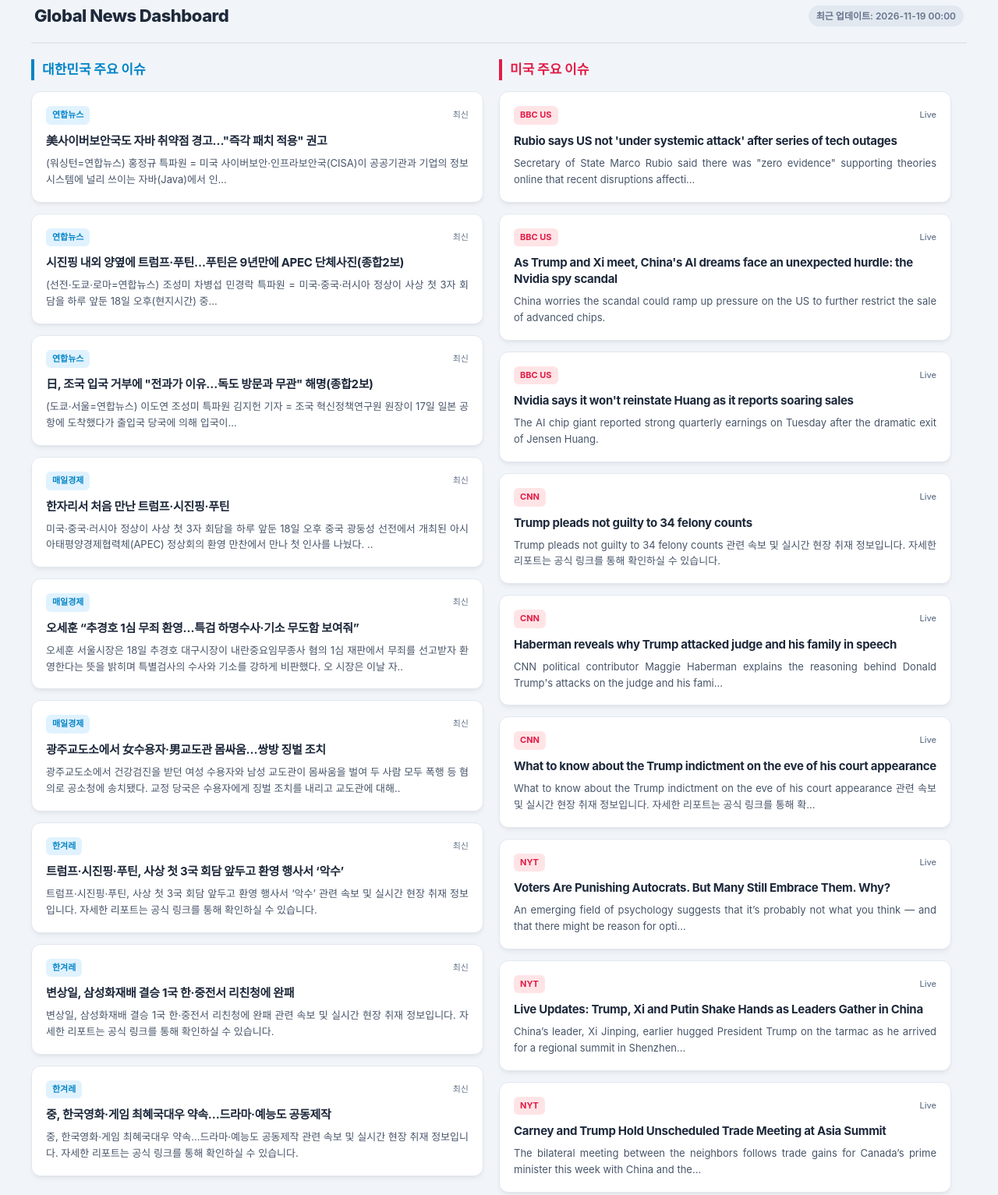
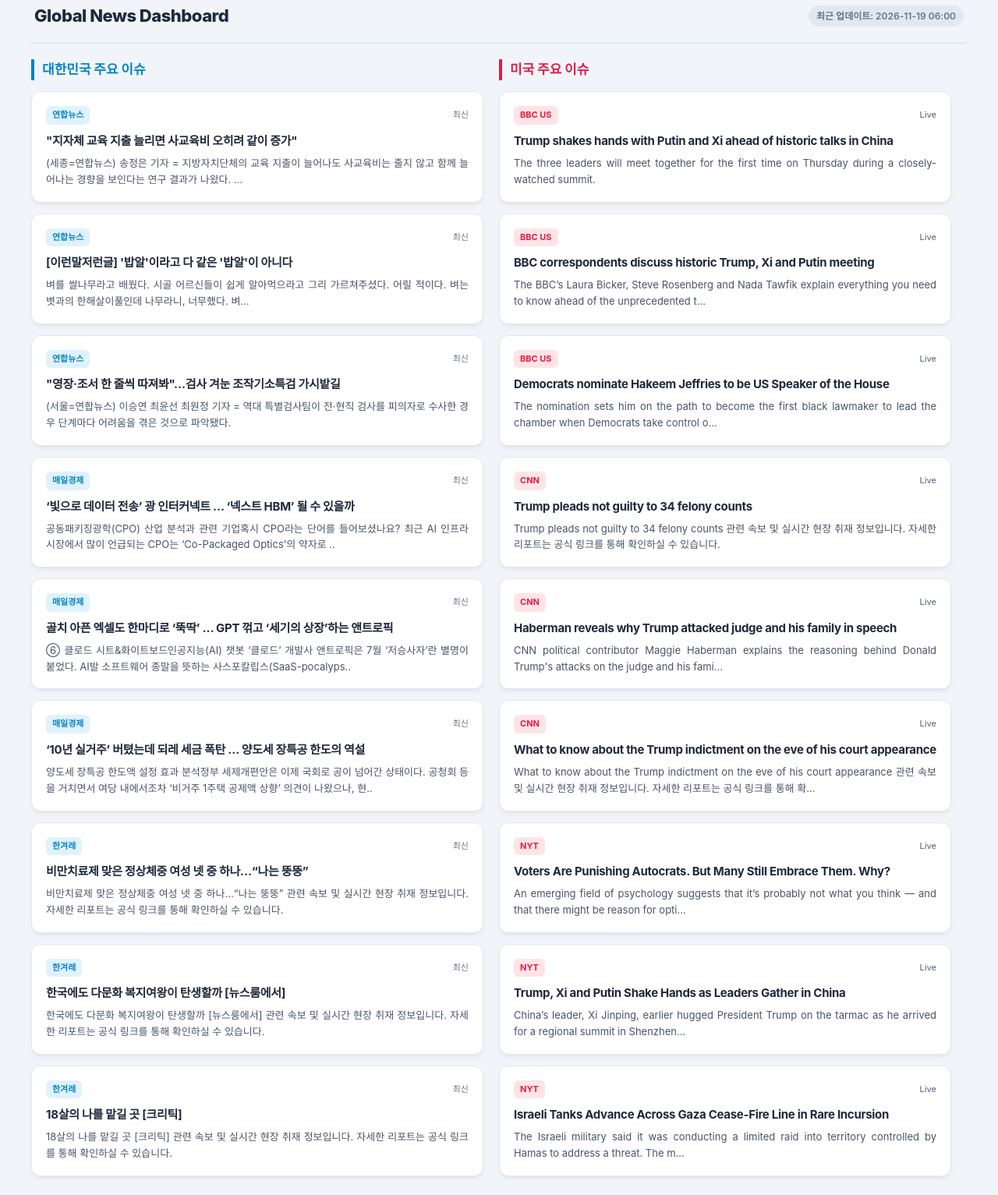
Before and after one commit to ceptall/coupang1, a plain HTML site: page indexnews.html in a window 1280 px wide. Shown: the part 15-1548 px from the top of the page at 78% size. Drawn offline with Linux system fonts and the light colour scheme.

Commit message:
Automated news update via n8n

```diff
--- a/indexnews.html
+++ b/indexnews.html
@@ -75,7 +75,7 @@
 <div class="dashboard-container">
     <div class="header">
         <h1>Global News Dashboard</h1>
-        <div class="update-time">최근 업데이트: <span id="sync-time">2026-11-19 00:00</span></div>
+        <div class="update-time">최근 업데이트: <span id="sync-time">2026-11-19 06:00</span></div>
     </div>
     <div class="grid-container">
         <div class="grid-row">
@@ -87,8 +87,8 @@
             <span class="news-source kr-tag">연합뉴스</span>
             <span class="news-time">최신</span>
         </div>
-        <a href="https://www.yna.co.kr/view/AKR20261118190300071" target="_blank" class="news-title">美사이버보안국도 자바 취약점 경고…"즉각 패치 적용" 권고</a>
-        <p class="news-desc">(워싱턴=연합뉴스) 홍정규 특파원 = 미국 사이버보안·인프라보안국(CISA)이 공공기관과 기업의 정보시스템에 널리 쓰이는 자바(Java)에서 인...</p>
+        <a href="https://www.yna.co.kr/view/AKR20261118150400002" target="_blank" class="news-title">"지자체 교육 지출 늘리면 사교육비 오히려 같이 증가"</a>
+        <p class="news-desc">(세종=연합뉴스) 송정은 기자 = 지방자치단체의 교육 지출이 늘어나도 사교육비는 줄지 않고 함께 늘어나는 경향을 보인다는 연구 결과가 나왔다. ...</p>
     </div>
 
     <div class="news-card">
@@ -96,8 +96,8 @@
             <span class="news-source kr-tag">연합뉴스</span>
             <span class="news-time">최신</span>
         </div>
-        <a href="https://www.yna.co.kr/view/AKR20261118185652089" target="_blank" class="news-title">시진핑 내외 양옆에 트럼프·푸틴…푸틴은 9년만에 APEC 단체사진(종합2보)</a>
-        <p class="news-desc">(선전·도쿄·로마=연합뉴스) 조성미 차병섭 민경락 특파원 = 미국·중국·러시아 정상이 사상 첫 3자 회담을 하루 앞둔 18일 오후(현지시간) 중...</p>
+        <a href="https://www.yna.co.kr/view/AKR20261118157500546" target="_blank" class="news-title">[이런말저런글] '밥알'이라고 다 같은 '밥알'이 아니다</a>
+        <p class="news-desc">벼를 쌀나무라고 배웠다. 시골 어르신들이 쉽게 알아먹으라고 그리 가르쳐주셨다. 어릴 적이다. 벼는 볏과의 한해살이풀인데 나무라니, 너무했다. 벼...</p>
     </div>
 
     <div class="news-card">
@@ -105,8 +105,8 @@
             <span class="news-source kr-tag">연합뉴스</span>
             <span class="news-time">최신</span>
         </div>
-        <a href="https://www.yna.co.kr/view/AKR20261118099352073" target="_blank" class="news-title">日, 조국 입국 거부에 "전과가 이유…독도 방문과 무관" 해명(종합2보)</a>
-        <p class="news-desc">(도쿄·서울=연합뉴스) 이도연 조성미 특파원 김지헌 기자 = 조국 혁신정책연구원 원장이 17일 일본 공항에 도착했다가 출입국 당국에 의해 입국이...</p>
+        <a href="https://www.yna.co.kr/view/AKR20261118163300004" target="_blank" class="news-title">"영장·조서 한 줄씩 따져봐"…검사 겨눈 조작기소특검 가시밭길</a>
+        <p class="news-desc">(서울=연합뉴스) 이승연 최윤선 최원정 기자 = 역대 특별검사팀이 전·현직 검사를 피의자로 수사한 경우 단계마다 어려움을 겪은 것으로 파악됐다.</p>
     </div>
 
     <div class="news-card">
@@ -114,8 +114,8 @@
             <span class="news-source kr-tag">매일경제</span>
             <span class="news-time">최신</span>
         </div>
-        <a href="https://www.mk.co.kr/news/world/12213019" target="_blank" class="news-title">한자리서 처음 만난 트럼프·시진핑·푸틴</a>
-        <p class="news-desc">미국·중국·러시아 정상이 사상 첫 3자 회담을 하루 앞둔 18일 오후 중국 광둥성 선전에서 개최된 아시아태평양경제협력체(APEC) 정상회의 환영 만찬에서 만나 첫 인사를 나눴다. ..</p>
+        <a href="https://www.mk.co.kr/news/business/12212686" target="_blank" class="news-title">‘빛으로 데이터 전송’ 광 인터커넥트 … ‘넥스트 HBM’ 될 수 있을까</a>
+        <p class="news-desc">공동패키징광학(CPO) 산업 분석과 관련 기업혹시 CPO라는 단어를 들어보셨나요? 최근 AI 인프라 시장에서 많이 언급되는 CPO는 ‘Co-Packaged Optics’의 약자로 ..</p>
     </div>
 
     <div class="news-card">
@@ -123,8 +123,8 @@
             <span class="news-source kr-tag">매일경제</span>
             <span class="news-time">최신</span>
         </div>
-        <a href="https://www.mk.co.kr/news/politics/12213014" target="_blank" class="news-title">오세훈 “추경호 1심 무죄 환영…특검 하명수사·기소 무도함 보여줘”</a>
-        <p class="news-desc">오세훈 서울시장은 18일 추경호 대구시장이 내란중요임무종사 혐의 1심 재판에서 무죄를 선고받자 환영한다는 뜻을 밝히며 특별검사의 수사와 기소를 강하게 비판했다. 오 시장은 이날 자..</p>
+        <a href="https://www.mk.co.kr/news/stock/12212672" target="_blank" class="news-title">골치 아픈 엑셀도 한마디로 ‘뚝딱’ … GPT 꺾고 ‘세기의 상장’하는 앤트로픽</a>
+        <p class="news-desc">⑥ 클로드 시트&화이트보드인공지능(AI) 챗봇 ‘클로드’ 개발사 앤트로픽은 7월 ‘저승사자’란 별명이 붙었다. AI발 소프트웨어 종말을 뜻하는 사스포칼립스(SaaS-pocalyps..</p>
     </div>
 
     <div class="news-card">
@@ -132,8 +132,8 @@
             <span class="news-source kr-tag">매일경제</span>
             <span class="news-time">최신</span>
         </div>
-        <a href="https://www.mk.co.kr/news/society/12213005" target="_blank" class="news-title">광주교도소에서 女수용자·男교도관 몸싸움…쌍방 징벌 조치</a>
-        <p class="news-desc">광주교도소에서 건강검진을 받던 여성 수용자와 남성 교도관이 몸싸움을 벌여 두 사람 모두 폭행 등 혐의로 공소청에 송치됐다. 교정 당국은 수용자에게 징벌 조치를 내리고 교도관에 대해..</p>
+        <a href="https://www.mk.co.kr/news/economy/12212512" target="_blank" class="news-title">‘10년 실거주’ 버텼는데 되레 세금 폭탄 … 양도세 장특공 한도의 역설</a>
+        <p class="news-desc">양도세 장특공 한도액 설정 효과 분석정부 세제개편안은 이제 국회로 공이 넘어간 상태이다.  공청회 등을 거치면서 여당 내에서조차 ‘비거주 1주택 공제액 상향’ 의견이 나왔으나, 현..</p>
     </div>
 
     <div class="news-card">
@@ -141,8 +141,8 @@
             <span class="news-source kr-tag">한겨레</span>
             <span class="news-time">최신</span>
         </div>
-        <a href="https://www.hani.co.kr/arti/international/international_general/1288046.html" target="_blank" class="news-title">트럼프·시진핑·푸틴, 사상 첫 3국 회담 앞두고 환영 행사서 ‘악수’</a>
-        <p class="news-desc">트럼프·시진핑·푸틴, 사상 첫 3국 회담 앞두고 환영 행사서 ‘악수’ 관련 속보 및 실시간 현장 취재 정보입니다. 자세한 리포트는 공식 링크를 통해 확인하실 수 있습니다.</p>
+        <a href="https://www.hani.co.kr/arti/society/health/1288051.html" target="_blank" class="news-title">비만치료제 맞은 정상체중 여성 넷 중 하나…“나는 뚱뚱”</a>
+        <p class="news-desc">비만치료제 맞은 정상체중 여성 넷 중 하나…“나는 뚱뚱” 관련 속보 및 실시간 현장 취재 정보입니다. 자세한 리포트는 공식 링크를 통해 확인하실 수 있습니다.</p>
     </div>
 
     <div class="news-card">
@@ -150,8 +150,8 @@
             <span class="news-source kr-tag">한겨레</span>
             <span class="news-time">최신</span>
         </div>
-        <a href="https://www.hani.co.kr/arti/sports/baduk/1288045.html" target="_blank" class="news-title">변상일, 삼성화재배 결승 1국 한·중전서 리친청에 완패</a>
-        <p class="news-desc">변상일, 삼성화재배 결승 1국 한·중전서 리친청에 완패 관련 속보 및 실시간 현장 취재 정보입니다. 자세한 리포트는 공식 링크를 통해 확인하실 수 있습니다.</p>
+        <a href="https://www.hani.co.kr/arti/opinion/column/1288050.html" target="_blank" class="news-title">한국에도 다문화 복지여왕이 탄생할까 [뉴스룸에서]</a>
+        <p class="news-desc">한국에도 다문화 복지여왕이 탄생할까 [뉴스룸에서] 관련 속보 및 실시간 현장 취재 정보입니다. 자세한 리포트는 공식 링크를 통해 확인하실 수 있습니다.</p>
     </div>
 
     <div class="news-card">
@@ -159,8 +159,8 @@
             <span class="news-source kr-tag">한겨레</span>
             <span class="news-time">최신</span>
         </div>
-        <a href="https://www.hani.co.kr/arti/economy/economy_general/1288044.html" target="_blank" class="news-title">중, 한국영화·게임 최혜국대우 약속…드라마·예능도 공동제작</a>
-        <p class="news-desc">중, 한국영화·게임 최혜국대우 약속…드라마·예능도 공동제작 관련 속보 및 실시간 현장 취재 정보입니다. 자세한 리포트는 공식 링크를 통해 확인하실 수 있습니다.</p>
+        <a href="https://www.hani.co.kr/arti/opinion/column/1288049.html" target="_blank" class="news-title">18살의 나를 맡길 곳 [크리틱]</a>
+        <p class="news-desc">18살의 나를 맡길 곳 [크리틱] 관련 속보 및 실시간 현장 취재 정보입니다. 자세한 리포트는 공식 링크를 통해 확인하실 수 있습니다.</p>
     </div>
 </div>
             </div>
@@ -172,8 +172,8 @@
             <span class="news-source us-tag">BBC US</span>
             <span class="news-time">Live</span>
         </div>
-        <a href="https://www.bbc.co.uk/news/articles/crkgvxxwpwz2o?at_medium=RSS&at_campaign=rss" target="_blank" class="news-title">Rubio says US not 'under systemic attack' after series of tech outages</a>
-        <p class="news-desc">Secretary of State Marco Rubio said there was "zero evidence" supporting theories online that recent disruptions affecti...</p>
+        <a href="https://www.bbc.co.uk/news/articles/ck9d75x5wwwwo?at_medium=RSS&at_campaign=rss" target="_blank" class="news-title">Trump shakes hands with Putin and Xi ahead of historic talks in China</a>
+        <p class="news-desc">The three leaders will meet together for the first time on Thursday during a closely-watched summit.</p>
     </div>
 
     <div class="news-card">
@@ -181,8 +181,8 @@
             <span class="news-source us-tag">BBC US</span>
             <span class="news-time">Live</span>
         </div>
-        <a href="https://www.bbc.co.uk/news/articles/c5vg23g92rj4o?at_medium=RSS&at_campaign=rss" target="_blank" class="news-title">As Trump and Xi meet, China's AI dreams face an unexpected hurdle: the Nvidia spy scandal</a>
-        <p class="news-desc">China worries the scandal could ramp up pressure on the US  to further restrict the sale of advanced chips.</p>
+        <a href="https://www.bbc.co.uk/news/videos/cqp86k23d84ro?at_medium=RSS&at_campaign=rss" target="_blank" class="news-title">BBC correspondents discuss historic Trump, Xi and Putin meeting</a>
+        <p class="news-desc">The BBC’s Laura Bicker, Steve Rosenberg and Nada Tawfik explain everything you need to know ahead of the unprecedented t...</p>
     </div>
 
     <div class="news-card">
@@ -190,8 +190,8 @@
             <span class="news-source us-tag">BBC US</span>
             <span class="news-time">Live</span>
         </div>
-        <a href="https://www.bbc.co.uk/news/articles/cm2kl50vkwkdo?at_medium=RSS&at_campaign=rss" target="_blank" class="news-title">Nvidia says it won't reinstate Huang as it reports soaring sales</a>
-        <p class="news-desc">The AI chip giant reported strong quarterly earnings on Tuesday after the dramatic exit of Jensen Huang.</p>
+        <a href="https://www.bbc.co.uk/news/articles/cmy49873dn95o?at_medium=RSS&at_campaign=rss" target="_blank" class="news-title">Democrats nominate Hakeem Jeffries to be US Speaker of the House </a>
+        <p class="news-desc">The nomination sets him on the path to become the first black lawmaker to lead the chamber when Democrats take control o...</p>
     </div>
 
     <div class="news-card">
@@ -235,7 +235,7 @@
             <span class="news-source us-tag">NYT</span>
             <span class="news-time">Live</span>
         </div>
-        <a href="https://www.nytimes.com/live/2026/11/18/world/trump-china-asia-apec" target="_blank" class="news-title">Live Updates: Trump, Xi and Putin Shake Hands as Leaders Gather in China</a>
+        <a href="https://www.nytimes.com/live/2026/11/18/world/trump-china-asia-apec" target="_blank" class="news-title">Trump, Xi and Putin Shake Hands as Leaders Gather in China</a>
         <p class="news-desc">China’s leader, Xi Jinping, earlier hugged President Trump on the tarmac as he arrived for a regional summit in Shenzhen...</p>
     </div>
 
@@ -244,8 +244,8 @@
             <span class="news-source us-tag">NYT</span>
             <span class="news-time">Live</span>
         </div>
-        <a href="https://www.nytimes.com/2026/11/18/world/canada/trump-carney-meeting-asia-us-canada-trade.html" target="_blank" class="news-title">Carney and Trump Hold Unscheduled Trade Meeting at Asia Summit</a>
-        <p class="news-desc">The bilateral meeting between the neighbors follows trade gains for Canada’s prime minister this week with China and the...</p>
+        <a href="https://www.nytimes.com/2026/11/18/world/middleeast/israel-gaza-war-ground-operation.html" target="_blank" class="news-title">Israeli Tanks Advance Across Gaza Cease-Fire Line in Rare Incursion</a>
+        <p class="news-desc">The Israeli military said it was conducting a limited raid into territory controlled by Hamas to address a threat. The m...</p>
     </div>
 </div>
             </div>
```
